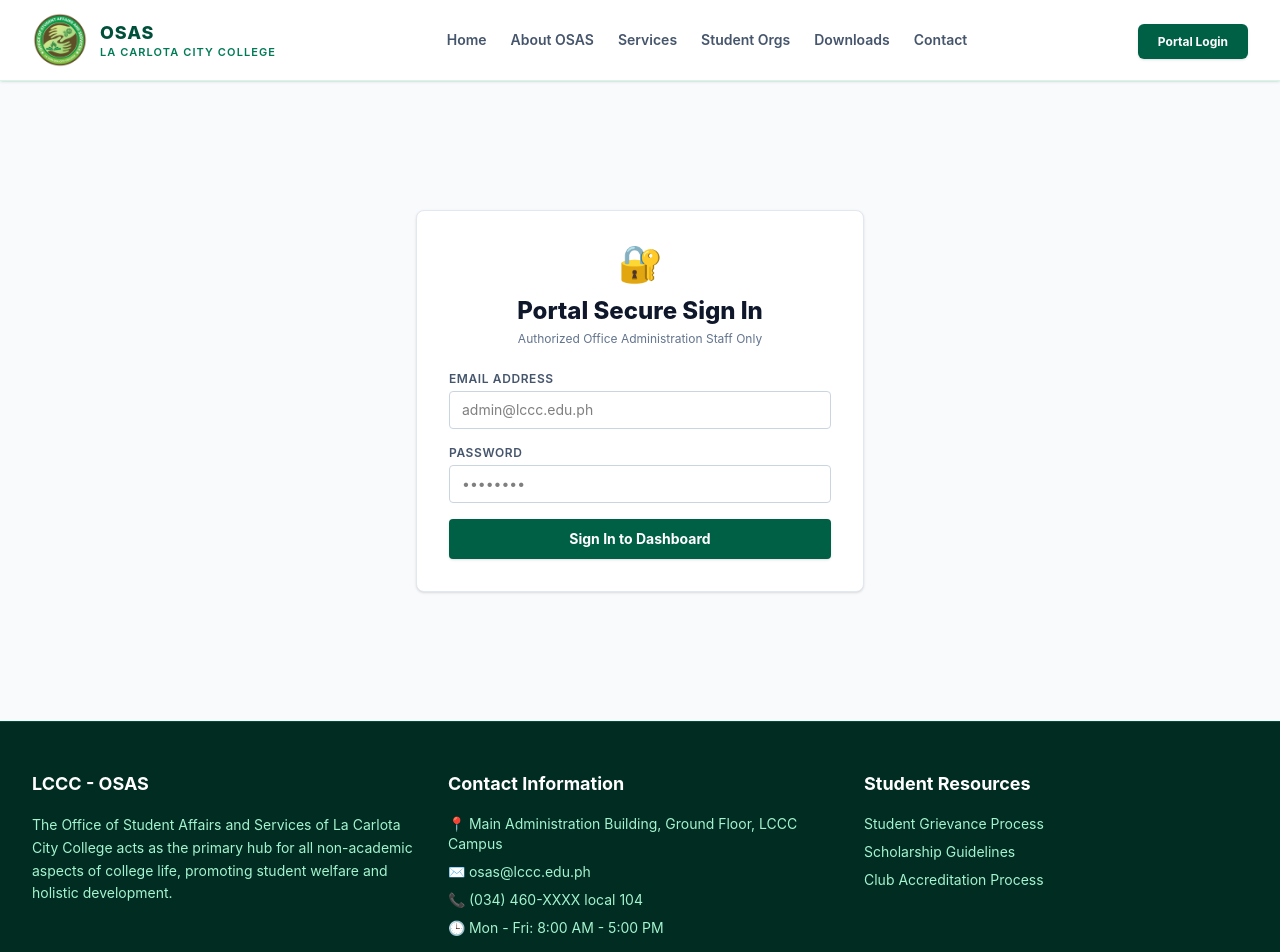
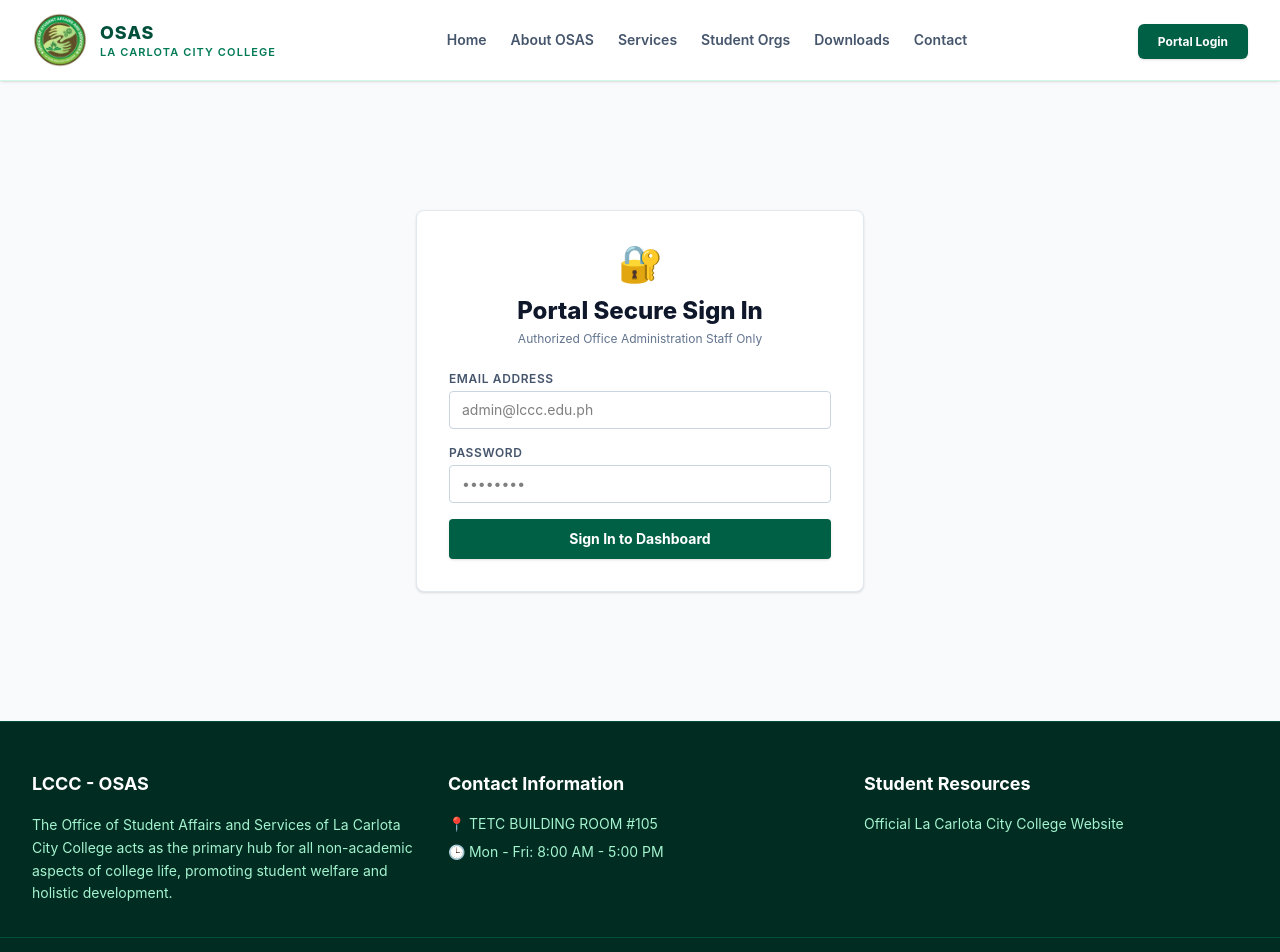
Before and after one commit to Kwaade17/osas-frontend, a React (Vite) app: page /login in a window 1280 px wide. Shown: the top 952 px of the page. Built offline with nearby package versions, Linux system fonts and the light colour scheme; no server answers.

Commit message:
Modifying the Footer Section

```diff
--- a/src/components/Footer.jsx
+++ b/src/components/Footer.jsx
@@ -15,9 +15,9 @@ export default function Footer() {
         <div>
           <h3 className="text-white font-bold text-lg mb-4">Contact Information</h3>
           <ul className="text-sm space-y-2 text-emerald-200">
-            <li>📍 Main Administration Building, Ground Floor, LCCC Campus</li>
-            <li>✉️ osas@lccc.edu.ph</li>
-            <li>📞 (034) 460-XXXX local 104</li>
+            <li>📍 TETC BUILDING ROOM #105</li>
+            {/* <li>✉️ osas@lccc.edu.ph</li>
+            <li>📞 (034) 460-XXXX local 104</li> */}
             <li>🕒 Mon - Fri: 8:00 AM - 5:00 PM</li>
           </ul>
         </div>
@@ -26,9 +26,9 @@ export default function Footer() {
         <div>
           <h3 className="text-white font-bold text-lg mb-4">Student Resources</h3>
           <ul className="text-sm space-y-2">
-            <li><a href="#" className="text-emerald-200 hover:text-white transition">Student Grievance Process</a></li>
-            <li><a href="#" className="text-emerald-200 hover:text-white transition">Scholarship Guidelines</a></li>
-            <li><a href="#" className="text-emerald-200 hover:text-white transition">Club Accreditation Process</a></li>
+            <li><a href="https://lacarlotacitycollege.edu.ph/" className="text-emerald-200 hover:text-white transition">Official La Carlota City College Website</a></li>
+            {/* <li><a href="#" className="text-emerald-200 hover:text-white transition">Scholarship Guidelines</a></li>
+            <li><a href="#" className="text-emerald-200 hover:text-white transition">Club Accreditation Process</a></li> */}
           </ul>
         </div>
 
```
